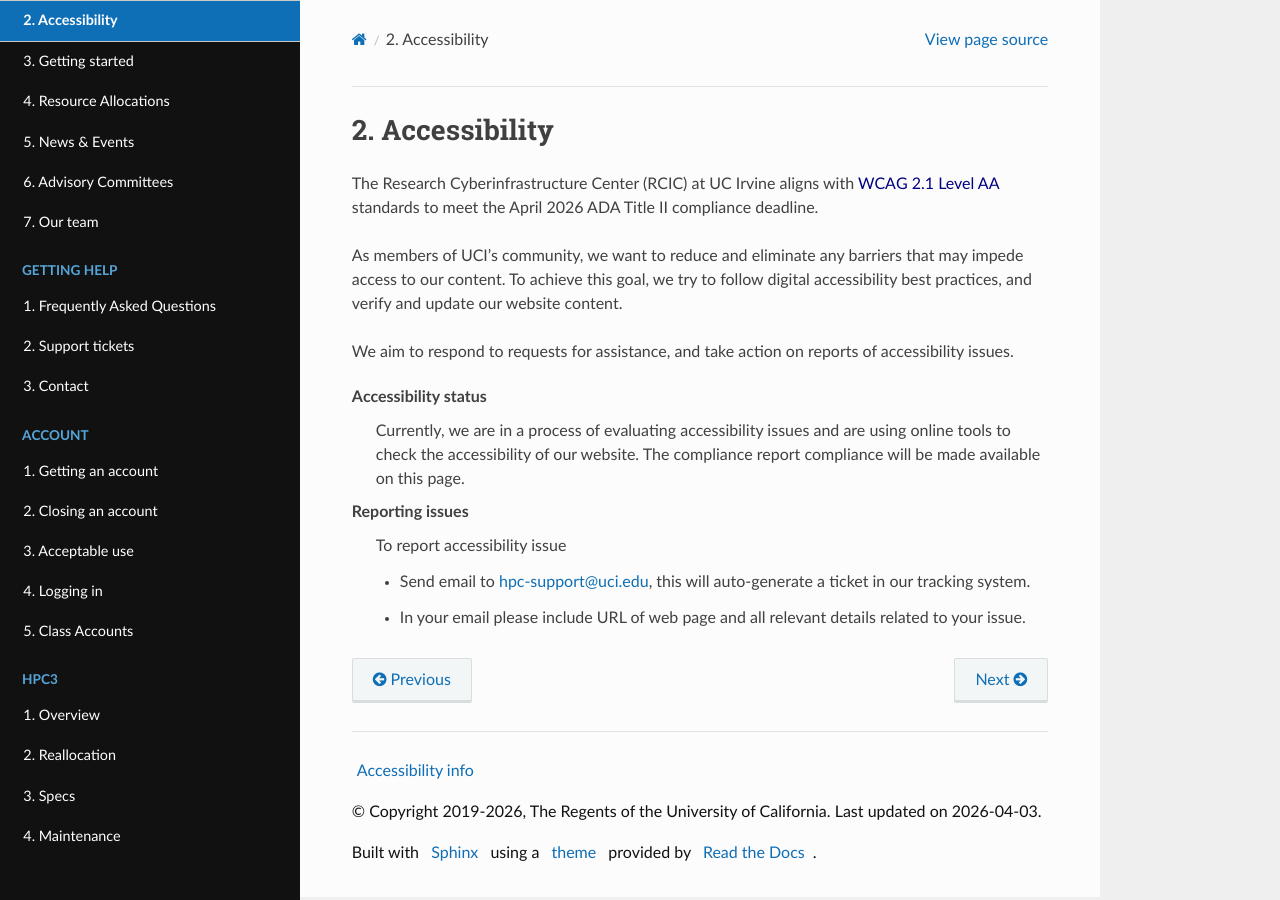
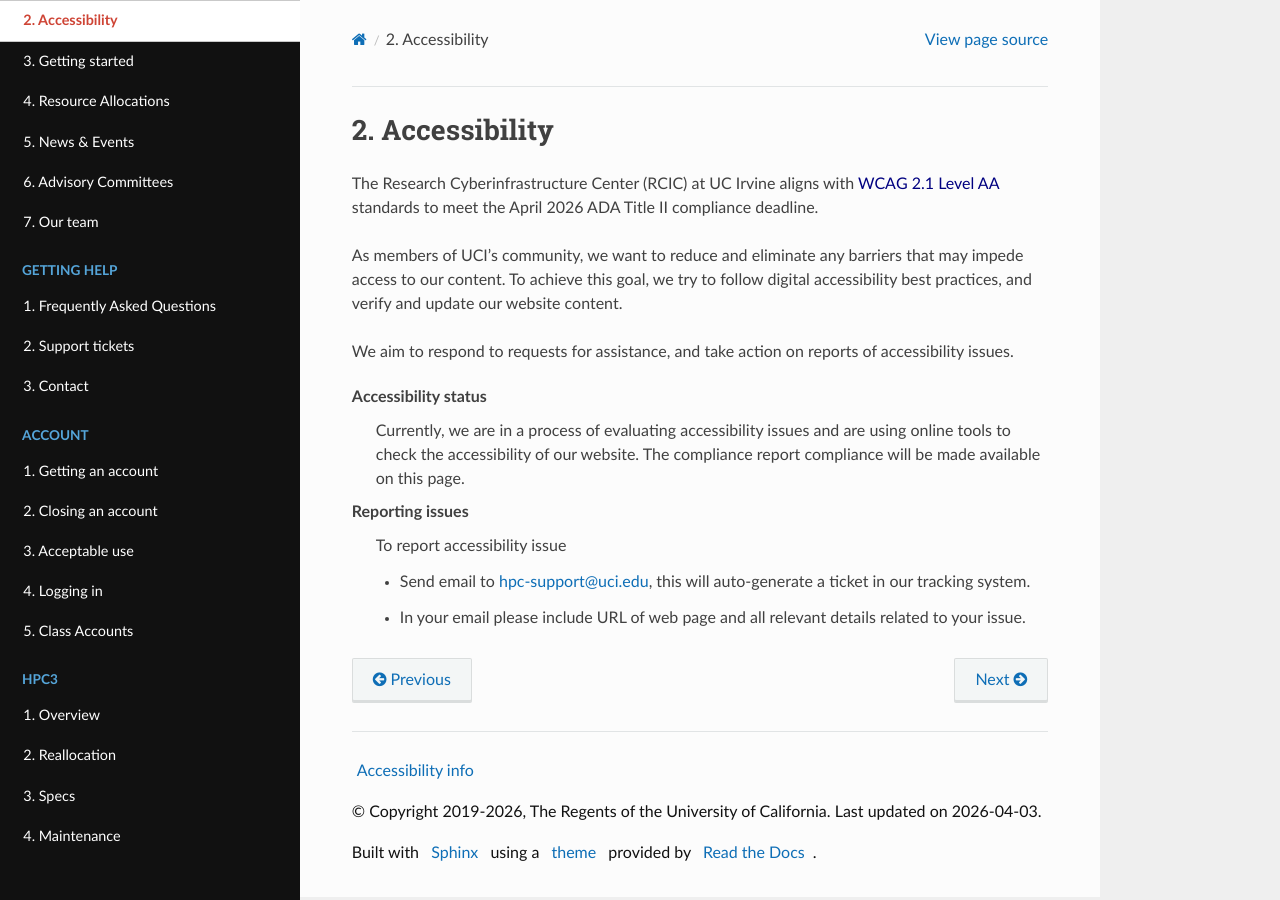
Before and after one commit to RCIC-UCI-Public/website-rcic, a Sphinx documentation site: the page built from docs/source/about/accessibility.rst, in a window 1280 px wide. Built offline with Sphinx 7.4.7 and the Read the Docs theme 3.1.0, drawn with Linux system fonts in a browser that asks for light colours.

Commit message:
accessibility: update sidebar so that the depth is only 2 change color for hovering over links change color for focus link

```diff
--- a/docs/source/_static/css/rcic.css
+++ b/docs/source/_static/css/rcic.css
@@ -2,7 +2,7 @@
 
 :root{
 --highlightcolor:#e57728; /* Features Orange */
---sidebarbackground:#EBEBEF; /* toc background */
+--sidebarbackground:#efefef; /* toc background */
 --red:#CE4435;  /* for debugging */
 --paleorange:#ffeecc; /* pale orange */
 --rcicorange:#CE4435;
@@ -18,8 +18,7 @@
 
 /* ==== sidebar */
 /* Change the background color of the entire sidebar, example: black */
-.wy-nav-side { background: #111111;
-}
+.wy-nav-side { background: #111111; }
 
 /* Hover state for links */
 .wy-menu-vertical a:hover {
@@ -27,8 +26,10 @@
     color: #ffffff !important;
 }
 
-/* Change the background color of the navigation header part, example dark green */
-.wy-side-nav-search, .wy-nav-top { background: var(--bluelight) !important ; }
+/* Change the background color of the navigation header part */
+.wy-side-nav-search, .wy-nav-top {
+    background: var(--bluelight) !important;
+}
 
 /* Change the color of links in the sidebar,  example: white */
 .wy-menu-vertical a { color: #FFFFFF; }
@@ -43,6 +44,30 @@
     line-height: 26px !important;
     display: block !important;
 }
+
+/* ========= navbar submenu items
+/* 1. Change the base color of all submenu links */
+.wy-menu-vertical li.current ul li a {
+    color: #000000 !important;
+    background-color: var(--sidebarbackground) !important;
+}
+
+/* 2. Change the color of a submenu link when hovered */
+.wy-menu-vertical li.current ul li a:hover {
+    color: #ffffff !important;
+    background-color: var(--bluelight)!important;
+}
+
+/* 3. Change the color of the menu or specific submenu you are currently viewing */
+.wy-menu-vertical li.current > a,
+.wy-menu-vertical li.current ul li.current a {
+    color: var(--red) !important;
+    background-color: #ffffff !important;
+    font-weight: bold !important;
+}
+
+/* ========= end navbar menu items links
+
 
 /* 1. Force navigation links to be large, block-level touch targets */
 .wy-menu-vertical a.reference.internal {
@@ -111,7 +136,6 @@
     padding: 4px 8px; /* Adds clickable area without changing text size */
     margin: 4px 0;    /* Ensures spacing between multiple links */
 }
-
 
 /* Ensure any custom footer links meet the 24px requirement */
 .custom-footer-links a {
```
